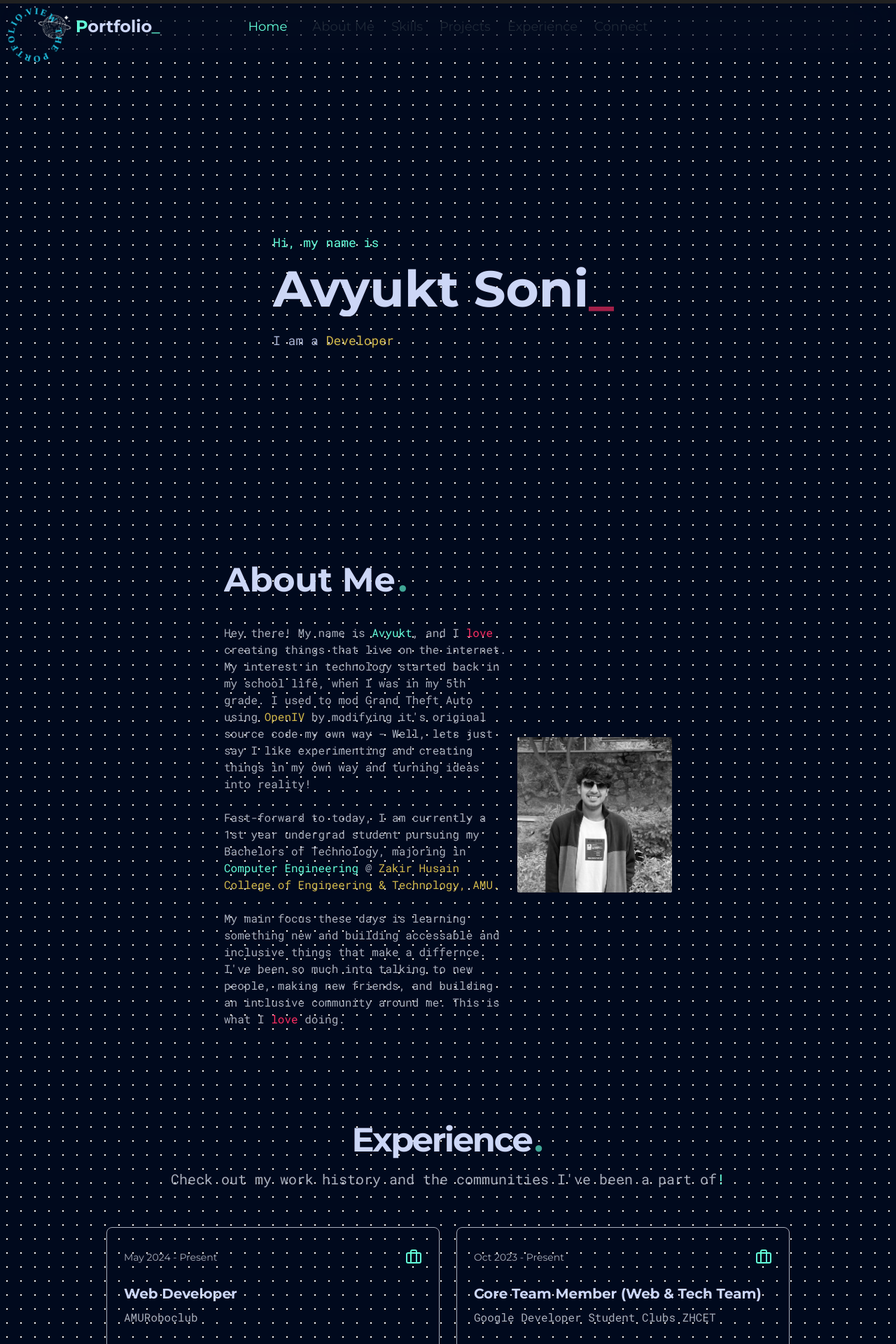
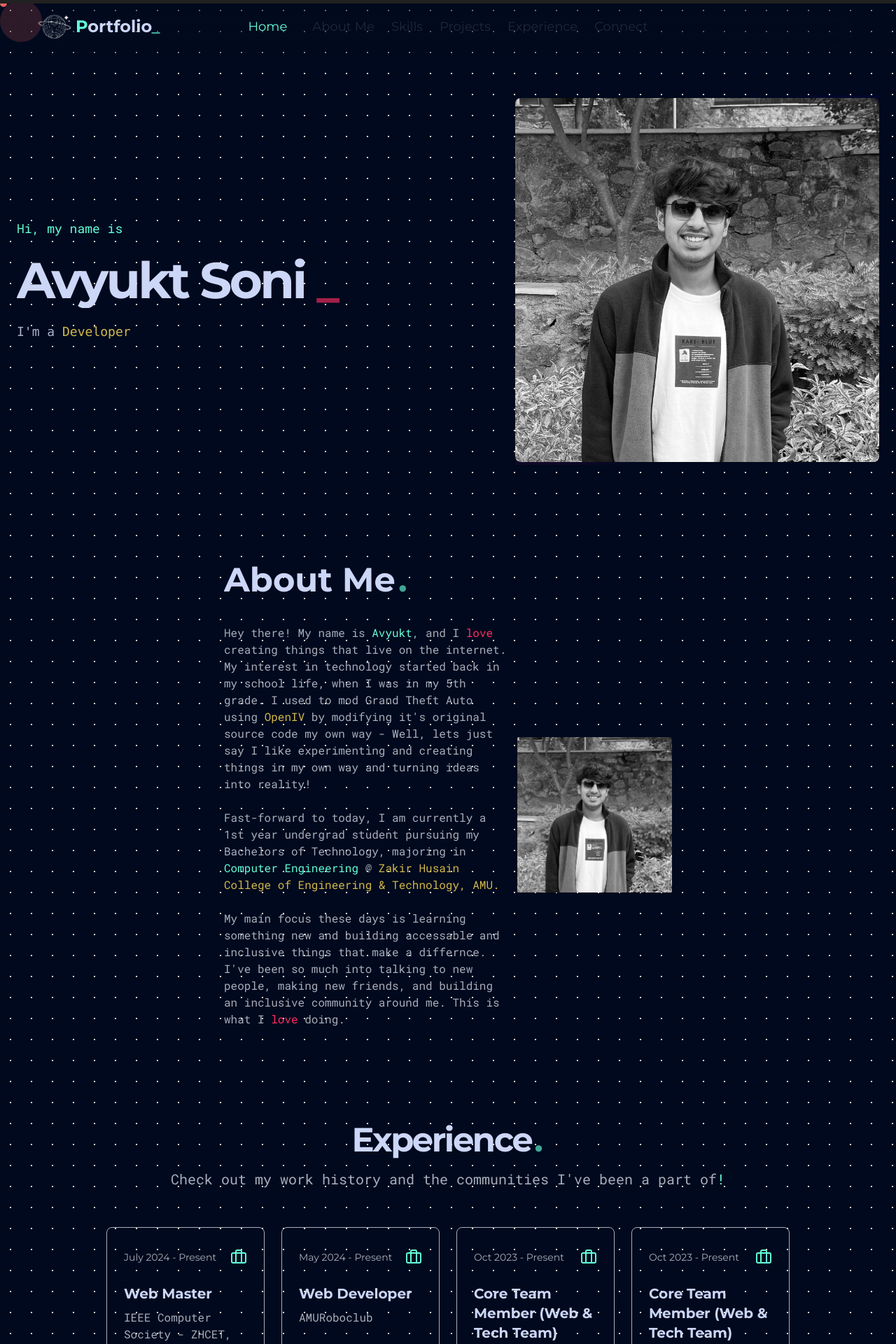
Before and after one commit to avyuktsoni0731/ReactPortfolio, a Next.js app: page / in a window 1280 px wide. Shown: the top 1920 px of the page at 70% size. Built offline with nearby package versions, Linux system fonts and the light colour scheme; some icons are missing.

Commit message:
experience and cursor changes

```diff
--- a/app/globals.css
+++ b/app/globals.css
@@ -3,5 +3,5 @@
 @tailwind utilities;
 
 * {
-  cursor: url("../public/custom-cursor.png"), auto;
+  cursor: none;
 }
--- a/app/page.tsx
+++ b/app/page.tsx
@@ -1,4 +1,5 @@
 import Main from "../components/Main";
+import { Landing } from "@/components/landing";
 import About from "../components/About";
 import Navbar from "../components/Navbar";
 import { Projects } from "@/components/Projects";
@@ -13,11 +14,11 @@ import "./static/App.css";
 export default function Home() {
   return (
     <>
-      <main className="overflow-x-hidden [bg-[#000000] bg-[radial-gradient(#ffffff33_1px,#00091d_1px)] bg-[size:20px_20px]">
+      <main className="overflow-x-hidden [bg-[#000000] bg-[radial-gradient(#ffffff33_1px,#00091d_1px)] bg-[size:30px_30px]">
         <CircularCursor />
         <ScrollProgressBar />
         <Navbar />
-        <Main />
+        <Landing />
         <About />
         <Experiences />
         <Skills />
--- a/app/static/Cursor.css
+++ b/app/static/Cursor.css
@@ -1,27 +1,55 @@
-.cursor-svg {
-  width: 100px;
-  height: 100px;
+.cursor,
+.cursor-follower {
   position: absolute;
-  transform: translate(-50%, -50%);
-  animation: rotation 4.5s infinite linear;
+  top: 0;
+  left: 0;
   pointer-events: none;
-  transition: top 0.3s, left 0.3s;
-  transition-timing-function: ease-out;
-  z-index: 10000;
 }
 
-.cursor-text {
-  font-size: 4em;
-  font-family: "Poppins";
-  font-weight: bold;
-  fill: rgb(33, 202, 232);
+.cursor {
+  width: 10px;
+  height: 10px;
+  background-color: #e0615d;
+  border-radius: 50%;
+  z-index: 1000;
+  transition: transform 0.05s ease-out;
 }
 
-@keyframes rotation {
-  from {
-    transform: rotate(0deg);
+.cursor-follower {
+  width: 60px;
+  height: 60px;
+  background-color: #e0615d;
+  opacity: 20%;
+  border-radius: 50%;
+  z-index: 999;
+  transition: transform 0.3s ease-out;
+}
+
+@media only screen and (max-width: 1024px) {
+  .cursor,
+  .cursor-follower {
+    visibility: hidden;
+    position: absolute;
+    top: 0;
+    left: 0;
+    pointer-events: none;
   }
-  to {
-    transform: rotate(359deg);
+
+  .cursor {
+    width: 10px;
+    height: 10px;
+    background-color: #e0615d;
+    border-radius: 50%;
+    z-index: 1000;
+    transition: transform 0.05s ease-out;
+  }
+
+  .cursor-follower {
+    width: 60px;
+    height: 60px;
+    background-color: #e0615d;
+    opacity: 20%;
+    border-radius: 50%;
+    z-index: 999;
   }
 }
--- a/components/CursorGlow.jsx
+++ b/components/CursorGlow.jsx
@@ -2,90 +2,34 @@
 import React, { useState, useEffect, useRef } from "react";
 import "../app/static/Cursor.css";
 
-// const CursorGlow = () => {
-//   const [x, setX] = useState(0);
-//   const [y, setY] = useState(0);
-//   const cursorRef = useRef(null);
+const CircularCursor = () => {
+  const cursorRef = useRef(null);
+  const followerRef = useRef(null);
 
-//   useEffect(() => {
-//     const updateCursorPosition = (event) => {
-//       setX(event.clientX);
-//       setY(event.clientY);
-//     };
+  useEffect(() => {
+    const updatePosition = (event) => {
+      const { clientX, clientY, pageX, pageY } = event;
 
-//     window.addEventListener("mousemove", updateCursorPosition);
-
-//     return () => window.removeEventListener("mousemove", updateCursorPosition);
-//   }, []);
-
-//   return (
-//     <div
-//       ref={cursorRef}
-//       className="cursor-glow"
-//       style={{
-//         left: `${x}px`,
-//         top: `${y}px`,
-//       }}
-//     />
-//   );
-// };
-
-// export default CursorGlow;
-
-const CircularCursor = () => {
-  useEffect(() => {
-    const circleSvg = document.querySelector(".cursor-svg");
-
-    let mouseX = 0;
-    let mouseY = 0;
-
-    const updatePosition = () => {
-      circleSvg.style.left = `${mouseX}px`;
-      circleSvg.style.top = `${mouseY}px`;
-      requestAnimationFrame(updatePosition);
+      cursorRef.current.style.transform = `translate(${
+        pageX - cursorRef.current.clientWidth / 2
+      }px, ${pageY - cursorRef.current.clientHeight / 2}px)`;
+      followerRef.current.style.transform = `translate(${
+        pageX - followerRef.current.clientWidth / 2
+      }px, ${pageY - followerRef.current.clientHeight / 2}px)`;
     };
 
-    const handleMouseMove = (event) => {
-      mouseX = event.clientX + window.scrollX;
-      mouseY = event.clientY + window.scrollY;
-    };
-
-    window.addEventListener("mousemove", handleMouseMove);
-    requestAnimationFrame(updatePosition);
+    window.addEventListener("mousemove", updatePosition);
 
     return () => {
-      window.removeEventListener("mousemove", handleMouseMove);
+      window.removeEventListener("mousemove", updatePosition);
     };
   }, []);
 
   return (
-    <svg
-      className="cursor-svg"
-      xmlns="http://www.w3.org/2000/svg"
-      xmlLang="en"
-      xmlnsXlink="http://www.w3.org/1999/xlink"
-      viewBox="0 0 500 500"
-    >
-      <title>Circular Text Path</title>
-      <defs>
-        <path
-          id="textcircle"
-          d="M250,400 a150,150 0 0,1 0,-300a150,150 0 0,1 0,300Z"
-          transform="rotate(12,250,250)"
-        />
-      </defs>
-      <rect width="100%" height="100%" fill="none" />
-      <text>
-        <textPath
-          xlinkHref="#textcircle"
-          aria-label="All for One &amp; One for All"
-          textLength="942"
-          className="cursor-text"
-        >
-          VIEW THE PORTFOLIO.
-        </textPath>
-      </text>
-    </svg>
+    <>
+      <div className="cursor" ref={cursorRef}></div>
+      <div className="cursor-follower" ref={followerRef}></div>
+    </>
   );
 };
 
--- a/components/Experiences.tsx
+++ b/components/Experiences.tsx
@@ -24,8 +24,35 @@ export function Experiences() {
             </Reveal>
           </div>
         </div>
+        <div className="mx-auto font-Montserrat flex flex-col gap-6 py-12 px-4 md:px-32 sm:flex-col md:flex-row lg:flex-row">
+          <div className="flex-grow w-full flex flex-col rounded-lg border border-gray-200 bg-white p-6 shadow-sm transition-all hover:border-gray-300 dark:border-gray-800 dark:bg-gray-950 dark:hover:border-gray-700 dark:border-gray-800">
+            <div className="mb-4 flex items-center justify-between">
+              <Reveal>
+                <div className="inline-block rounded-lg bg-gray-100 py-1 text-sm dark:bg-gray-800">
+                  July 2024 - Present
+                </div>
+              </Reveal>
+              <span>
+                <a href="https://amuroboclub.tech/" target="_blank">
+                  <BriefcaseIcon />
+                </a>
+              </span>
+            </div>
+            <Reveal>
+              <h3 className="text-xl font-bold text-[#ccd6f6]">Web Master</h3>
+            </Reveal>
+            <Reveal>
+              <p className="text-gray-500 dark:text-gray-400 font-Mono">
+                IEEE Computer Society - ZHCET, AMU
+              </p>
+            </Reveal>
+            <Reveal>
+              <p className="mt-4 text-sm text-gray-500 dark:text-gray-400">
+                description about my work in IEEECS
+              </p>
+            </Reveal>
+          </div>
 
-        <div className="mx-auto font-Montserrat flex flex-col gap-6 py-12 px-4 md:px-32 sm:flex-col md:flex-row lg:flex-row">
           <div className="flex-grow w-full flex flex-col rounded-lg border border-gray-200 bg-white p-6 shadow-sm transition-all hover:border-gray-300 dark:border-gray-800 dark:bg-gray-950 dark:hover:border-gray-700 dark:border-gray-800">
             <div className="mb-4 flex items-center justify-between">
               <Reveal>
@@ -88,6 +115,39 @@ export function Experiences() {
               </p>
             </Reveal>
           </div>
+          <div className="flex-grow w-full flex flex-col rounded-lg border border-gray-200 bg-white p-6 shadow-sm transition-all hover:border-gray-300 dark:border-gray-800 dark:bg-gray-950 dark:hover:border-gray-700 dark:border-gray-800">
+            <div className="mb-4 flex items-center justify-between">
+              <Reveal>
+                <div className="inline-block rounded-lg bg-gray-100 py-1 text-sm dark:bg-gray-800">
+                  Oct 2023 - Present
+                </div>
+              </Reveal>
+              <span>
+                <a
+                  href="https://gdsc.community.dev/zakir-husain-college-of-engineering-and-technology-aligarh-india/"
+                  target="_blank"
+                >
+                  <BriefcaseIcon />
+                </a>
+              </span>
+            </div>
+            <Reveal>
+              <h3 className="text-xl font-bold text-[#ccd6f6]">
+                Core Team Member {"(Web & Tech Team)"}
+              </h3>
+            </Reveal>
+            <Reveal>
+              <p className="text-gray-500 dark:text-gray-400 font-Mono">
+                Google Developer Student Clubs ZHCET
+              </p>
+            </Reveal>
+            <Reveal>
+              <p className="mt-4 text-sm text-gray-500 dark:text-gray-400 font-Mono">
+                Contributed to the development of frontend of the TPO Website of
+                our college, using the MERN Stack.
+              </p>
+            </Reveal>
+          </div>
         </div>
       </div>
     </section>
--- a/components/Ham.jsx
+++ b/components/Ham.jsx
@@ -60,7 +60,7 @@ const Ham = () => {
               exit="exit"
               className="fixed left-0 w-full origin-top h-screen text-black"
             >
-              <div className="flex pb-32 h-full flex-col">
+              <div className="flex pb-32 h-full flex-col [bg-[#000000] bg-[radial-gradient(#ffffff33_1px,#00091d_1px)] bg-[size:20px_20px]">
                 <motion.div
                   variants={containerVars}
                   initial="initial"
--- /dev/null
+++ b/components/landing.tsx
@@ -0,0 +1,78 @@
+/**
+ * This code was generated by v0 by Vercel.
+ * @see https://v0.dev/t/C2KY1MqAXiN
+ * Documentation: https://v0.dev/docs#integrating-generated-code-into-your-nextjs-app
+ */
+
+"use client";
+import Image from "next/image";
+import Reveal from "./Reveal";
+import { useTypewriter } from "react-simple-typewriter";
+import React, { useState } from "react";
+
+/** Add fonts into your Next.js project:
+
+import { Inter } from 'next/font/google'
+
+inter({
+  subsets: ['latin'],
+  display: 'swap',
+})
+
+To read more about using these font, please visit the Next.js documentation:
+- App Directory: https://nextjs.org/docs/app/building-your-application/optimizing/fonts
+- Pages Directory: https://nextjs.org/docs/pages/building-your-application/optimizing/fonts
+**/
+export function Landing() {
+  const [isTyping, isTypingStatus] = useState(true);
+  const [text] = useTypewriter({
+    words: ["Student", "Developer", "Programmer"],
+    loop: {},
+    typeSpeed: 150,
+    deleteSpeed: 100,
+    delaySpeed: 2000,
+  });
+
+  return (
+    <section
+      id="main"
+      className="w-full py-12 md:py-24 lg:py-32 bg-background flex justify-center items-center h-screen"
+    >
+      <div className="container px-4 md:px-6 flex justify-center">
+        <div className="grid items-center justify-center gap-6 lg:grid-cols-2 lg:gap-48 font-Montserrat">
+          <div className="space-y-4">
+            <Reveal>
+              <div className="text-lg font-Mono text-webGreen">
+                Hi, my name is
+              </div>
+            </Reveal>
+            <Reveal>
+              <h1 className="text-4xl md:text-7xl text-[#ccd6f6] font-bold tracking-tighter sm:text-5xl">
+                Avyukt Soni <span className="text-webRed fadeAnimate">_</span>
+              </h1>
+            </Reveal>
+            <Reveal>
+              <div className="text-lg font-mono text-webGrey text-muted-foreground">
+                I&apos;m a <span className="typed-text">{text}</span>
+                <span className={`blink ${isTyping ? "typing" : ""}`}>|</span>
+              </div>
+            </Reveal>
+          </div>
+          <Reveal>
+            <div className="relative">
+              <div className="absolute -top-6 -right-6 h-32 w-32 rounded-full bg-primary opacity-20 blur-3xl" />
+              <div className="absolute -bottom-6 -left-6 h-32 w-32 rounded-full bg-secondary opacity-20 blur-3xl" />
+              <Image
+                src="/profilePic.JPG"
+                width={350}
+                height={350}
+                alt="Avyukt Soni"
+                className="mx-auto aspect-square overflow-hidden rounded-lg object-cover sm:w-full grayscale hover:grayscale-0 transition duration-300"
+              />
+            </div>
+          </Reveal>
+        </div>
+      </div>
+    </section>
+  );
+}
```
Also changed, not shown: components.json.
